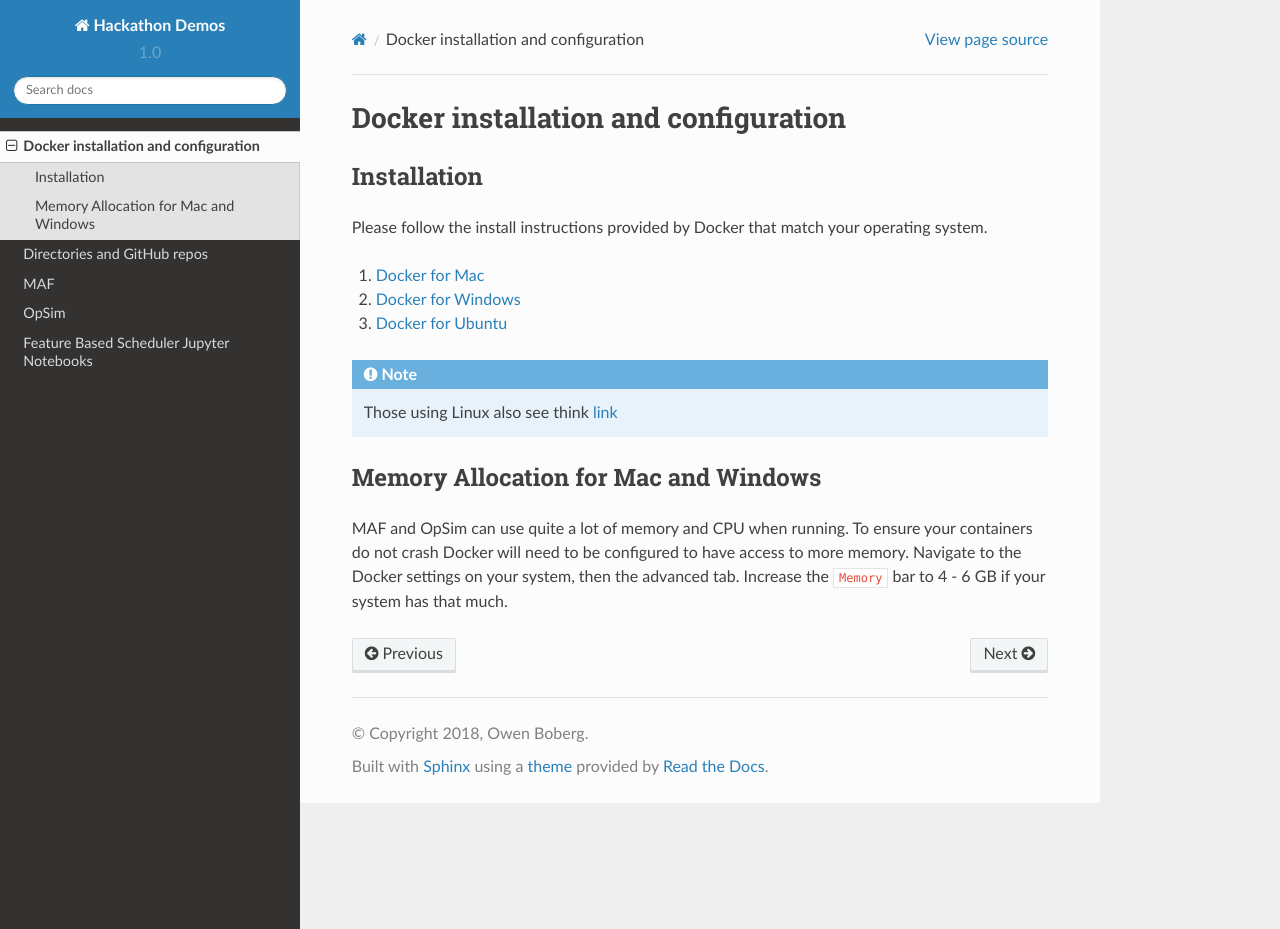
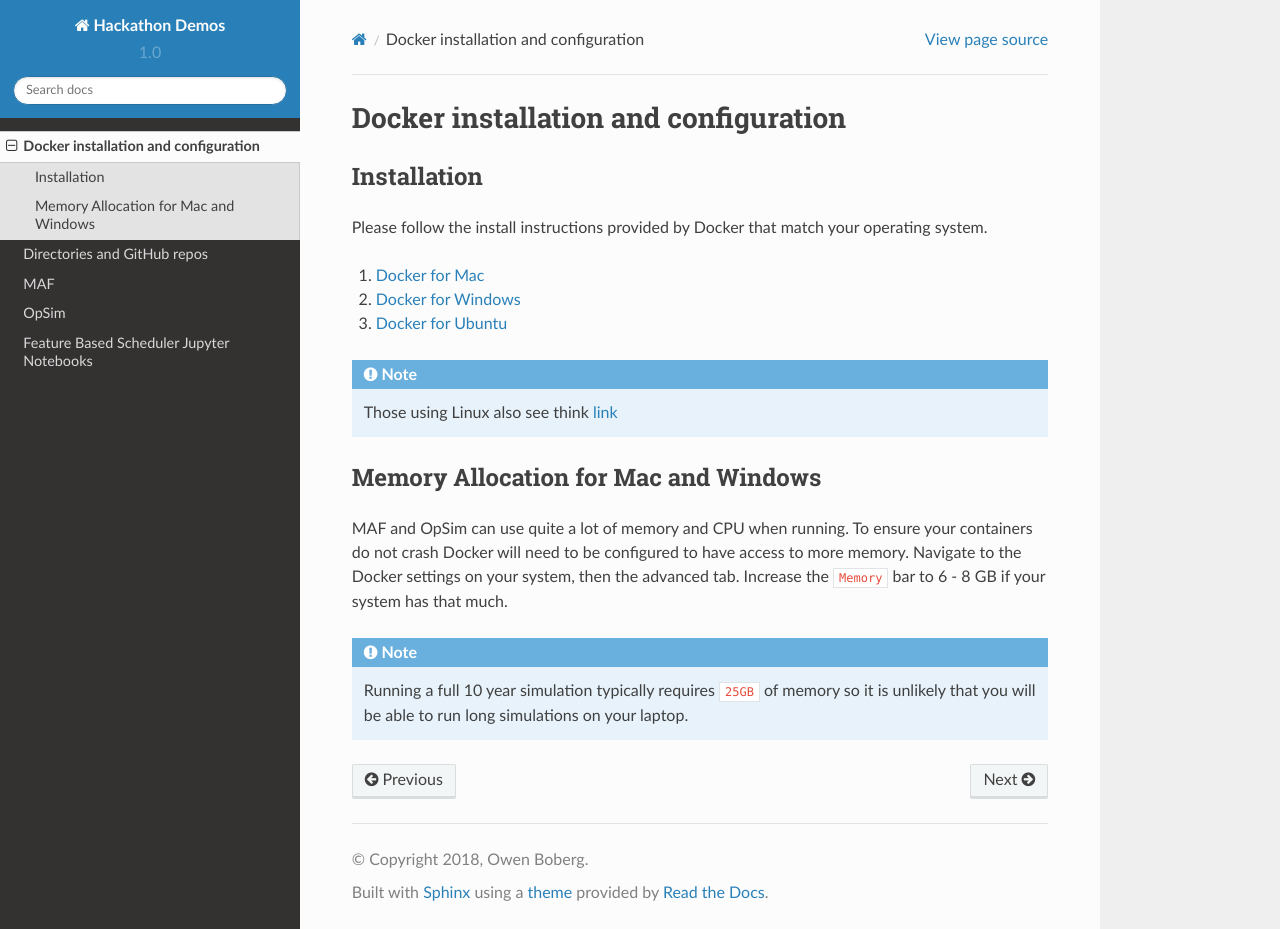
Before and after one commit to oboberg/cadence_hackathon, a Sphinx documentation site: the page built from docs/docker.rst, in a window 1280 px wide and 929 px high. Built offline with Sphinx 7.4.7 and the Read the Docs theme 2.0.0, drawn with Linux system fonts in a browser that asks for light colours; pages that are not in the unit, such as notebooks, are missing from menus.

Commit message:
add memory note

```diff
--- a/docs/docker.rst
+++ b/docs/docker.rst
@@ -20,4 +20,8 @@ Memory Allocation for Mac and Windows
 MAF and OpSim can use quite a lot of memory and CPU when running. To ensure
 your containers do not crash Docker will need to be configured to have access
 to more memory. Navigate to the Docker settings on your system, then the advanced
-tab. Increase the ``Memory`` bar to 4 - 6 GB if your system has that much.
+tab. Increase the ``Memory`` bar to 6 - 8 GB if your system has that much.
+
+.. note::
+    Running a full 10 year simulation typically requires ``25GB`` of memory so
+    it is unlikely that you will be able to run long simulations on your laptop.
```
Also changed, not shown: 5 other files.
